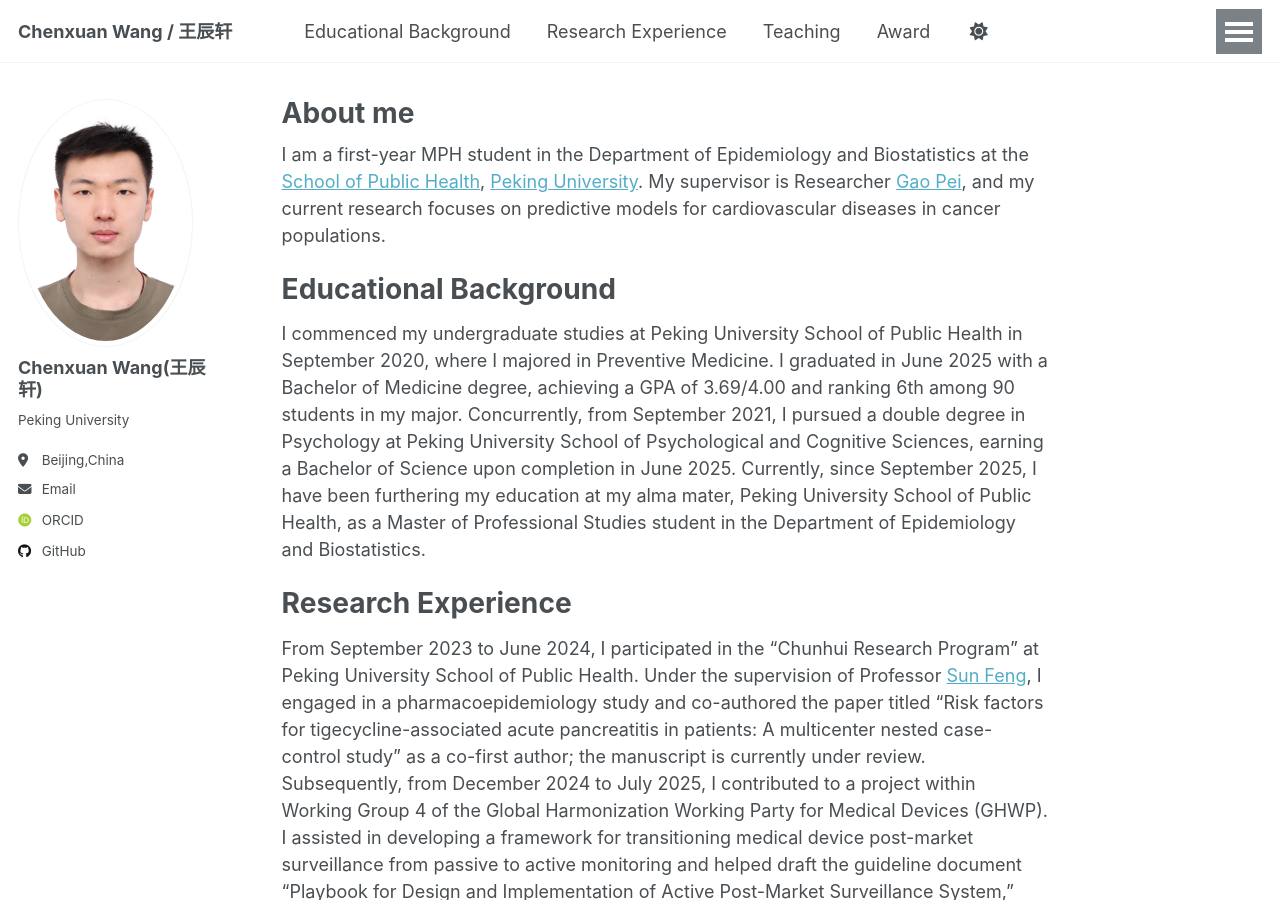
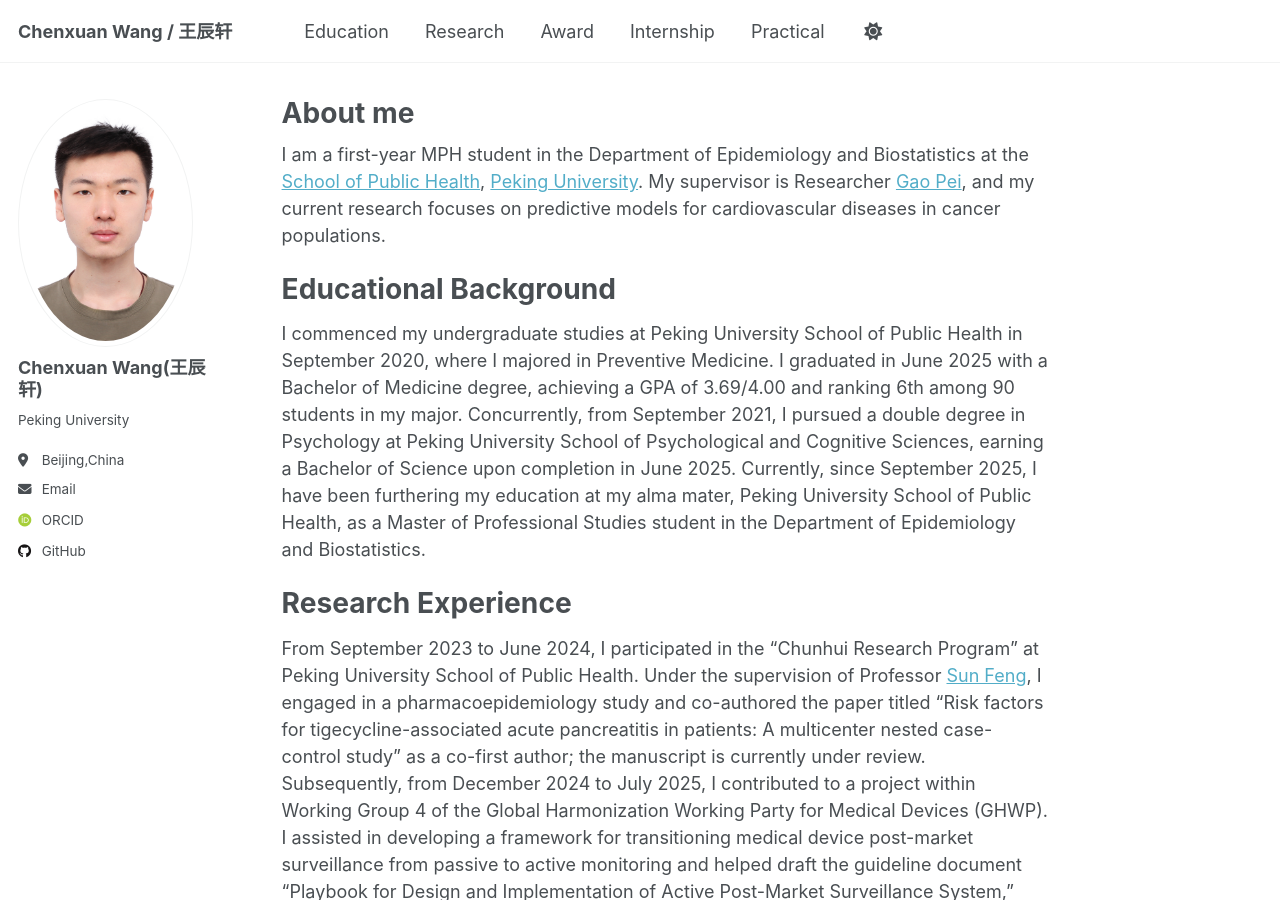
Before and after one commit to Wangcx0124/Wangcx0124.github.io, a Jekyll site: the page built from _pages/about.md, in a window 1280 px wide and 900 px high. Built offline with Jekyll 4.4.1, drawn with Linux system fonts in a browser that asks for light colours; some web fonts are replaced; a script that is not in the unit is left out.

Commit message:
Update navigation.yml

```diff
--- a/_data/navigation.yml
+++ b/_data/navigation.yml
@@ -8,22 +8,22 @@
 #      Markdown formatted page while the second is generated using JSON.
 
 main:
-  - title: "Educational Background"
+  - title: "Education"
     url: /pages/
 
-  - title: "Research Experience"
-    url: /pages/
-
-  - title: "Teaching"
+  - title: "Research"
     url: /pages/
 
   - title: "Award"
     url: /pages/
 
-  - title: "Internship Experience"
+ # - title: "Award"
+ #   url: /pages/
+
+  - title: "Internship"
     url: /pages/
 
-  - title: "Practical Experience"
+  - title: "Practical"
     url: /pages/
 
   # - title: "CV"
```
